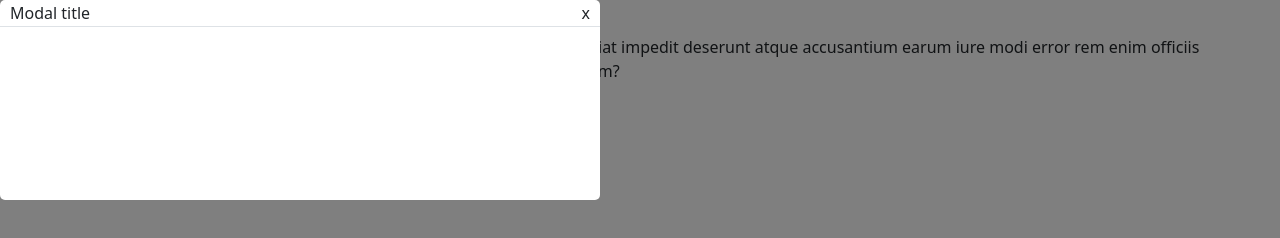
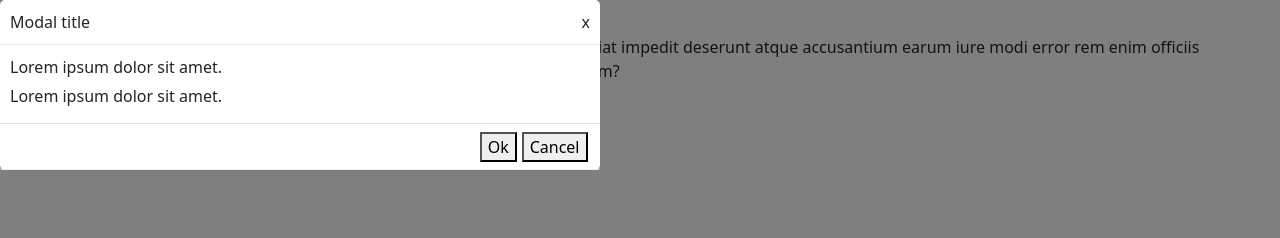
Before and after one commit to BesKa1995/modal-window, a plain HTML site: page index.html in a window 1280 px wide. Drawn offline with nearby package versions, Linux system fonts and the light colour scheme; a script that the page names is missing.

Commit message:
add basic markup/styles

```diff
--- a/index.html
+++ b/index.html
@@ -26,6 +26,14 @@
           <span class="modal-title">Modal title</span>
           <span class="modal-close">x</span>
         </div>
+        <div class="modal-body">
+          <p>Lorem ipsum dolor sit amet.</p>
+          <p>Lorem ipsum dolor sit amet.</p>
+        </div>
+        <div class="modal-footer">
+          <button>Ok</button>
+          <button>Cancel</button>
+        </div>
       </div>
     </div>
   </div>
--- a/styles/_modal.scss
+++ b/styles/_modal.scss
@@ -4,22 +4,36 @@
   left: 0;
   right: 0;
   bottom: 0;
-  background: rgba(0,0,0,.5);
+  background: rgba(0, 0, 0, .5);
 }
 
 .modal-window {
   width: 600px;
   border-radius: 5px;
   background-color: #fff;
-  //temp
-  height: 200px;
+
 }
 
 .modal-header {
-  padding: 1px 10px;
+  padding: 1rem 1rem;
   display: flex;
   justify-content: space-between;
+  border-bottom: 1px solid #eee;
 }
+
 .modal-close {
   cursor: pointer;
 }
+
+.modal-body {
+  padding: 1rem;
+  & p {
+    margin: 0 0 .5rem;
+  }
+}
+
+
+.modal-footer {
+  padding: .5rem 1rem;
+  border-bottom: 1px solid #eee;
+}
```
Also changed, not shown: styles/style.css, 1 other file.
